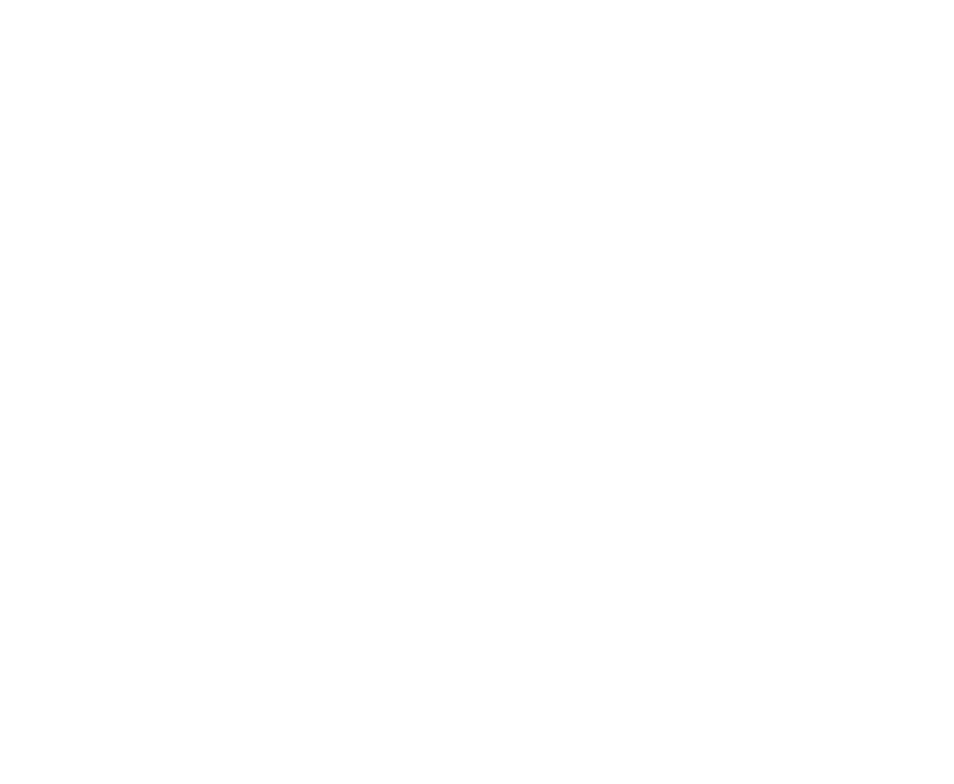
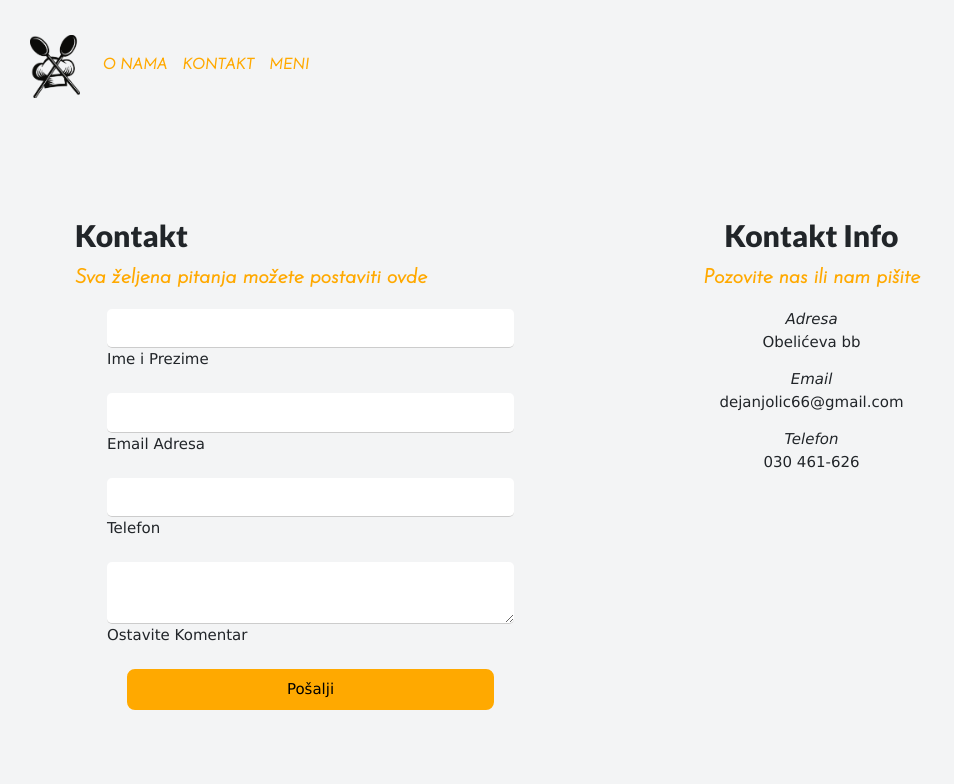
Before and after one commit to luxal99/restaurant_node, a Node server app: page /contact in a window 1280 px wide. Before the commit the part shown is empty. Shown: the top 784 px of the page, without its empty margins (0-954 px from the left). Run offline with Node 20, Linux system fonts and the light colour scheme; some libraries are stand-ins or nearby versions.

Commit message:
Install font awesome

```diff
--- a/restaurant/package.json
+++ b/restaurant/package.json
@@ -8,6 +8,8 @@
       "typescript": "3.3.3333"
    },
    "dependencies": {
+      "@fortawesome/fontawesome-free": "^5.14.0",
+      "awesome": "0.0.7",
       "bcrypt": "^5.0.0",
       "body-parser": "^1.19.0",
       "bootstrap": "^4.5.2",
@@ -15,6 +17,7 @@
       "cookie-parser": "^1.4.5",
       "ejs": "^3.1.5",
       "express": "^4.17.1",
+      "font": "0.0.4",
       "jquery": "^3.5.1",
       "mysql": "^2.14.1",
       "reflect-metadata": "^0.1.10",
--- a/restaurant/src/app.ts
+++ b/restaurant/src/app.ts
@@ -60,9 +60,7 @@
             res.render('login')
         })
 
-        this.app.get('/login', (req: Request, res: Response) => {
-            res.render('login')
-        })
+
         this.app.get('/contact', (req: Request, res: Response) => {
             res.render('contact')
         })
--- a/restaurant/src/pages/contact.ejs
+++ b/restaurant/src/pages/contact.ejs
@@ -6,8 +6,61 @@
           content="width=device-width, user-scalable=no, initial-scale=1.0, maximum-scale=1.0, minimum-scale=1.0">
     <meta http-equiv="X-UA-Compatible" content="ie=edge">
     <title>Kontakt</title>
+    <%- include('header.ejs') -%>
+  <link rel="stylesheet" href="/css/contact.css">
+  <link rel="stylesheet" href="https://www.w3schools.com/w3css/4/w3.css">
+ <link rel="stylesheet" href="../../node_modules/">
 </head>
 <body>
 
+<div class="row contact-form">
+<div class="col-md">
+<h2>Kontakt</h2>
+<p class="paragraph">Sva željena pitanja možete postaviti ovde</p>
+<div class="w3-container">
+    <form class="w3-container" action="/user/auth" method="post">
+
+        <p>
+            <input class="w3-input" type="text" name="name">
+            <label>Ime i Prezime</label></p>
+        <p>
+            <input class="w3-input" type="text" name="email">
+            <label>Email Adresa</label></p>
+            <p>
+                <input class="w3-input" type="mobile" name="mobile">
+                <label>Telefon</label></p>
+                <p>
+                    <textarea class="w3-input" type="text" name="textarea"></textarea>
+
+                    <label>Ostavite Komentar</label></p>
+        <div class="text-center">
+            <button type="submit" class="login-btn">Pošalji</button>
+
+        </div>
+    </form>
+</div>
+</div>
+
+<div class="col-md text-center">
+
+    <h2>Kontakt Info</h2>
+    <p class="paragraph">Pozovite nas ili nam pišite</p>
+    <div class="col-md">
+        <i class="fa fa-map-marker-alt">Adresa</i>
+        <p>Obelićeva bb</p>
+    </div>
+<div class="col-md">
+    <i class="fa fa-map-marker-alt">Email</i>
+    <p>dejanjolic66@gmail.com</p>
+</div>
+
+<div class="col-md">
+    <i class="fa fa-map-marker-alt">Telefon</i>
+    <p>030 461-626</p>
+</div>
+
+
+</div>
+</div>
 </body>
 </html>
```
Also changed, not shown: restaurant/src/public/assets/css/contact.css (added), 1 other file.
